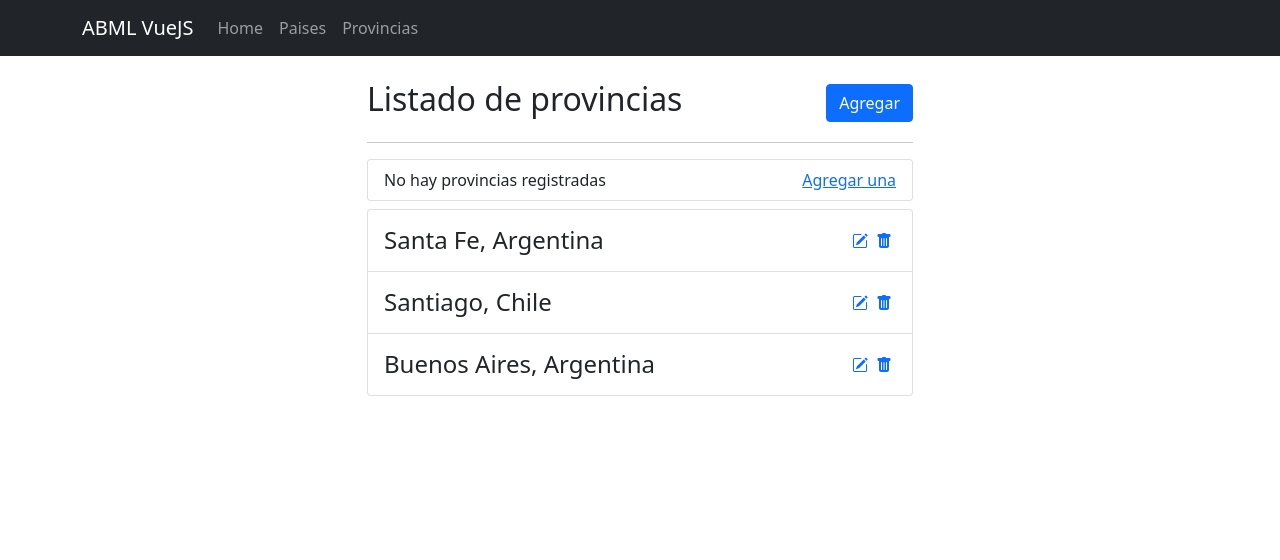
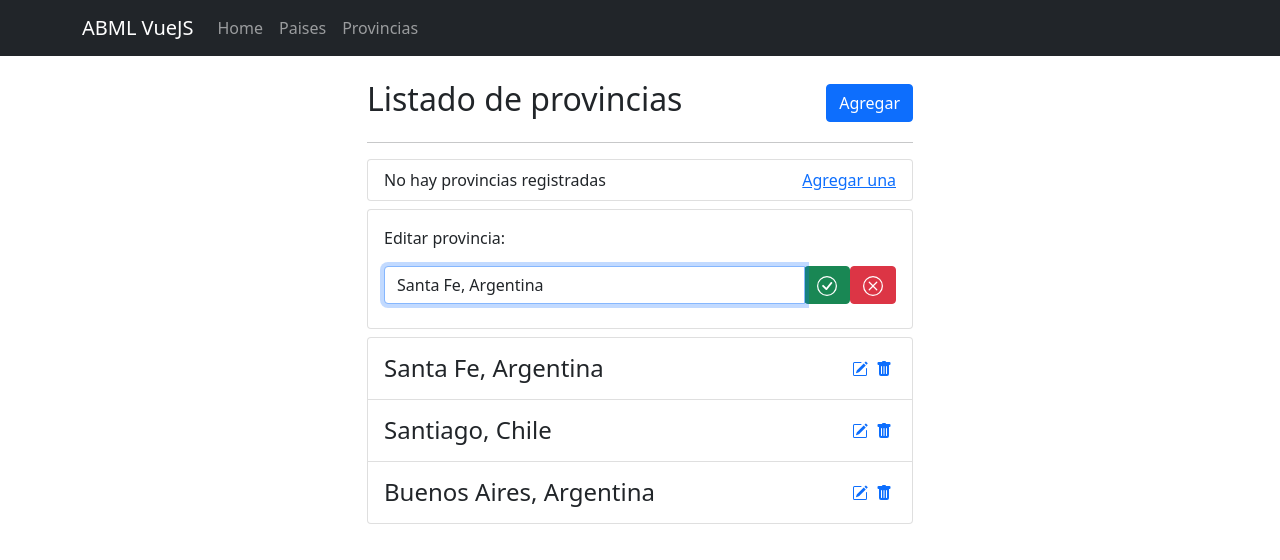
Before and after one commit to JoaquinVilchez/eCloud-ABM-paises, a Vue app: page /provincias in a window 1280 px wide. Shown: the top 560 px of the page. Built offline with nearby package versions, Linux system fonts and the light colour scheme.

Commit message:
Se agrega una card para poder editar los registros en paises y provincias. -FALTA HACERLO DINAMICO-

```diff
--- a/src/components/countries/list.vue
+++ b/src/components/countries/list.vue
@@ -6,6 +6,21 @@
                     <router-link :to="{name:'countries-add'}">Agregar uno</router-link>
             </b-list-group-item>
         </b-list-group>
+
+        <!-- ¿Esto podria ser otro componente ya que tiene las mismas caracteristicas tanto para pais como para provincia, exceptuando los datos a editar? -->
+        <b-card class="my-2">
+            <p>Editar país: </p>
+            <b-input-group class="my-2">
+
+                <b-form-input type="text" value="Argentina" autofocus></b-form-input>
+
+                <b-input-group-append>
+                <b-button variant="success"><b-icon icon="check-circle"></b-icon></b-button>
+                <b-button variant="danger"><b-icon icon="x-circle"></b-icon></b-button>
+                </b-input-group-append>
+            </b-input-group>
+        </b-card>
+
         <b-list-group>
             <b-list-group-item class="py-3 d-flex justify-content-between align-items-center">
                     <h4 class="my-0">Argentina</h4>
--- a/src/components/provinces/list.vue
+++ b/src/components/provinces/list.vue
@@ -6,6 +6,21 @@
                     <router-link :to="{name:'provinces-add'}">Agregar una</router-link>
             </b-list-group-item>
         </b-list-group>
+
+        <!-- ¿Esto podria ser otro componente ya que tiene las mismas caracteristicas tanto para pais como para provincia, exceptuando los datos a editar? -->
+        <b-card class="my-2">
+            <p>Editar provincia: </p>
+            <b-input-group class="my-2">
+
+                <b-form-input type="text" value="Santa Fe, Argentina" autofocus></b-form-input>
+
+                <b-input-group-append>
+                <b-button variant="success"><b-icon icon="check-circle"></b-icon></b-button>
+                <b-button variant="danger"><b-icon icon="x-circle"></b-icon></b-button>
+                </b-input-group-append>
+            </b-input-group>
+        </b-card>
+
         <b-list-group>
             <b-list-group-item class="py-3 d-flex justify-content-between align-items-center">
                     <h4 class="my-0">Santa Fe, Argentina</h4>
```
